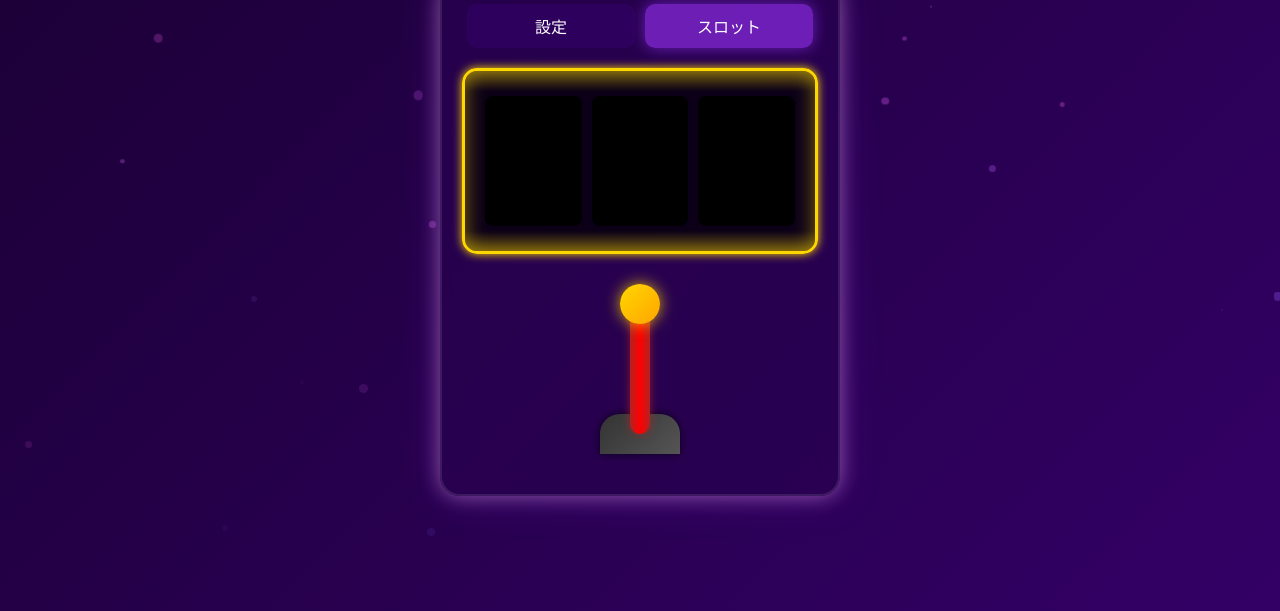
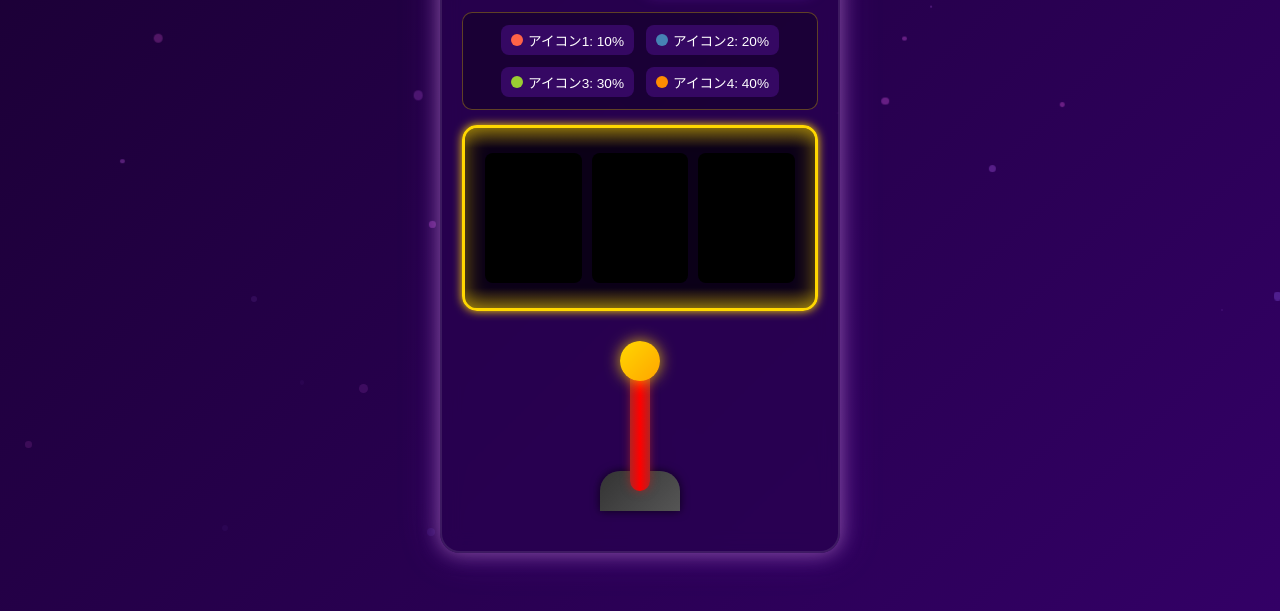
Before and after one commit to CrypticAlpha-sketch/slot.github.io, a plain HTML site: page index.html in a window 1280 px wide. Shown: the part 189-800 px from the top of the page. Drawn offline with Linux system fonts and the light colour scheme.

Commit message:
Update index.html

```diff
--- a/index.html
+++ b/index.html
@@ -227,6 +227,41 @@ body {
 .buttons {
     display: flex;
     justify-content: space-between;
+}
+
+/* 景品凡例スタイル */
+.prize-legend {
+    display: flex;
+    flex-wrap: wrap;
+    justify-content: center;
+    gap: 8px;
+    margin-bottom: 15px;
+    padding: 10px;
+    background: rgba(0, 0, 0, 0.3);
+    border-radius: 10px;
+    border: 1px solid rgba(255, 215, 0, 0.3);
+}
+
+.legend-item {
+    display: flex;
+    align-items: center;
+    background: rgba(60, 10, 110, 0.8);
+    border-radius: 8px;
+    padding: 5px 10px;
+    margin: 2px;
+    font-size: 0.85rem;
+}
+
+.legend-color {
+    width: 12px;
+    height: 12px;
+    border-radius: 50%;
+    margin-right: 5px;
+    display: inline-block;
+}
+
+.legend-text {
+    white-space: nowrap;
 }
 
 /* スロットマシンのスタイル */
@@ -570,6 +605,11 @@ body {
 
         <!-- スロットマシン画面 -->
         <div class="slot-machine active" id="slotScreen">
+            <!-- 景品凡例 -->
+            <div class="prize-legend" id="prizeLegend">
+                <!-- 景品凡例がJavaScriptで挿入されます -->
+            </div>
+
             <div class="slot-display">
                 <div class="spin-highlights" id="spinHighlights"></div>
                 <div class="spin-effect" id="spinEffect"></div>
@@ -607,10 +647,10 @@ body {
     <script>
 // 初期景品と確率
 let prizes = [
-    { name: "特賞！", chance: 25 },
-    { name: "大当たり", chance: 25 },
-    { name: "中当たり", chance: 25 },
-    { name: "小当たり", chance: 25 }
+    { name: "アイコン1", chance: 10 },
+    { name: "アイコン2", chance: 20 },
+    { name: "アイコン3", chance: 30 },
+    { name: "アイコン4", chance: 40 }
 ];
 
 // スロットの状態
@@ -631,6 +671,7 @@ document.addEventListener('DOMContentLoaded', function() {
     const settingsScreen = document.getElementById('settingsScreen');
     const slotScreen = document.getElementById('slotScreen');
     const prizeList = document.getElementById('prizeList');
+    const prizeLegend = document.getElementById('prizeLegend');
     const totalChanceElement = document.getElementById('totalChance');
     const addPrizeBtn = document.getElementById('addPrizeBtn');
     const resetBtn = document.getElementById('resetBtn');
@@ -642,6 +683,20 @@ document.addEventListener('DOMContentLoaded', function() {
     const backgroundFx = document.getElementById('backgroundFx');
     const spinEffect = document.getElementById('spinEffect');
     const spinHighlights = document.getElementById('spinHighlights');
+
+    // 色の配列 - 景品ごとに異なる色を割り当てる
+    const colors = [
+        '#FF6347', // トマト
+        '#4682B4', // スティールブルー
+        '#9ACD32', // イエローグリーン
+        '#FF8C00', // ダークオレンジ
+        '#8A2BE2', // ブルーバイオレット
+        '#2E8B57', // シーグリーン
+        '#FF69B4', // ホットピンク
+        '#1E90FF', // ドジャーブルー
+        '#FFD700', // ゴールド
+        '#32CD32'  // ライムグリーン
+    ];
 
     // 音声を作成する関数
     function createDrumrollSound() {
@@ -840,7 +895,7 @@ document.addEventListener('DOMContentLoaded', function() {
         }
     }
 
-    // 確率に基づいて景品を選択する関数（新しく追加）
+    // 確率に基づいて景品を選択する関数
     function weightedRandomSelect(items) {
         // 合計確率を計算
         const totalWeight = items.reduce((sum, item) => sum + item.chance, 0);
@@ -861,6 +916,32 @@ document.addEventListener('DOMContentLoaded', function() {
         return items[items.length - 1];
     }
 
+    // 景品凡例を更新する関数
+    function updatePrizeLegend() {
+        prizeLegend.innerHTML = '';
+
+        // 確率0でない景品だけを表示
+        const validPrizes = prizes.filter(prize => prize.chance > 0);
+
+        validPrizes.forEach((prize, index) => {
+            const legendItem = document.createElement('div');
+            legendItem.classList.add('legend-item');
+
+            const colorIndex = index % colors.length;
+            const legendColor = document.createElement('span');
+            legendColor.classList.add('legend-color');
+            legendColor.style.backgroundColor = colors[colorIndex];
+
+            const legendText = document.createElement('span');
+            legendText.classList.add('legend-text');
+            legendText.textContent = `${prize.name}: ${prize.chance}%`;
+
+            legendItem.appendChild(legendColor);
+            legendItem.appendChild(legendText);
+            prizeLegend.appendChild(legendItem);
+        });
+    }
+
     // タブ切り替え機能
     settingsTab.addEventListener('click', function() {
         settingsTab.classList.add('active');
@@ -879,9 +960,10 @@ document.addEventListener('DOMContentLoaded', function() {
         slotScreen.classList.add('active');
         settingsScreen.classList.remove('active');
         updateSlotItems();
+        updatePrizeLegend();  // 景品凡例を更新
     });
 
-// 景品リストを更新
+    // 景品リストを更新
     function updatePrizeList() {
         prizeList.innerHTML = '';
         prizes.forEach((prize, index) => {
@@ -947,10 +1029,10 @@ document.addEventListener('DOMContentLoaded', function() {
     resetBtn.addEventListener('click', function() {
         if (confirm('設定をリセットしますか？')) {
             prizes = [
-                { name: "特賞！", chance: 10 },
-                { name: "大当たり", chance: 20 },
-                { name: "中当たり", chance: 30 },
-                { name: "小当たり", chance: 40 }
+                { name: "アイコン1", chance: 10 },
+                { name: "アイコン2", chance: 20 },
+                { name: "アイコン3", chance: 30 },
+                { name: "アイコン4", chance: 40 }
             ];
             updatePrizeList();
         }
@@ -972,7 +1054,7 @@ document.addEventListener('DOMContentLoaded', function() {
             container.innerHTML = '';
 
             // 各景品をリールに追加
-            prizes.forEach((prize) => {
+            prizes.forEach((prize, prizeIndex) => {
                 // 0の確率の景品はスキップ
                 if (prize.chance <= 0) return;
 
@@ -983,6 +1065,11 @@ document.addEventListener('DOMContentLoaded', function() {
                     const reelItem = document.createElement('div');
                     reelItem.classList.add('reel-item');
                     reelItem.textContent = prize.name;
+
+                    // 景品ごとに色を割り当て
+                    const colorIndex = prizeIndex % colors.length;
+                    reelItem.style.background = `linear-gradient(135deg, ${colors[colorIndex]} 0%, #9400D3 100%)`;
+
                     container.appendChild(reelItem);
                 }
             });
@@ -1039,7 +1126,7 @@ document.addEventListener('DOMContentLoaded', function() {
             // スピン音
             createSpinSound();
 
-            // 確率に基づいて景品を選択（修正部分）
+            // 確率に基づいて景品を選択
             const selectedPrize = weightedRandomSelect(prizes);
 
             // 各リールの最終位置を決定
@@ -1115,12 +1202,18 @@ document.addEventListener('DOMContentLoaded', function() {
                 const reelItems = Array(3).fill(winningPrize.name);
 
                 // リールのアイテムを生成
-                reelItems.forEach((prizeName) => {
+                reelItems.forEach((prizeName, i) => {
                     slotState.reels[reelIndex].items.push(prizeName);
 
                     const reelItem = document.createElement('div');
                     reelItem.classList.add('reel-item');
                     reelItem.textContent = prizeName;
+
+                    // 当選景品のインデックスを取得して色を設定
+                    const prizeIndex = prizes.findIndex(p => p.name === prizeName);
+                    const colorIndex = prizeIndex % colors.length;
+                    reelItem.style.background = `linear-gradient(135deg, ${colors[colorIndex]} 0%, #9400D3 100%)`;
+
                     container.appendChild(reelItem);
                 });
             } else {
@@ -1145,6 +1238,12 @@ document.addEventListener('DOMContentLoaded', function() {
                     const reelItem = document.createElement('div');
                     reelItem.classList.add('reel-item');
                     reelItem.textContent = prizeName;
+
+                    // 該当する景品のインデックスを取得して色を設定
+                    const prizeIndex = prizes.findIndex(p => p.name === prizeName);
+                    const colorIndex = prizeIndex % colors.length;
+                    reelItem.style.background = `linear-gradient(135deg, ${colors[colorIndex]} 0%, #9400D3 100%)`;
+
                     container.appendChild(reelItem);
                 });
             }
@@ -1219,6 +1318,7 @@ document.addEventListener('DOMContentLoaded', function() {
     // 初期化
     updatePrizeList();
     createSpinHighlights();
+    updatePrizeLegend();  // 景品凡例を初期化
 });
     </script>
 </body>
```
